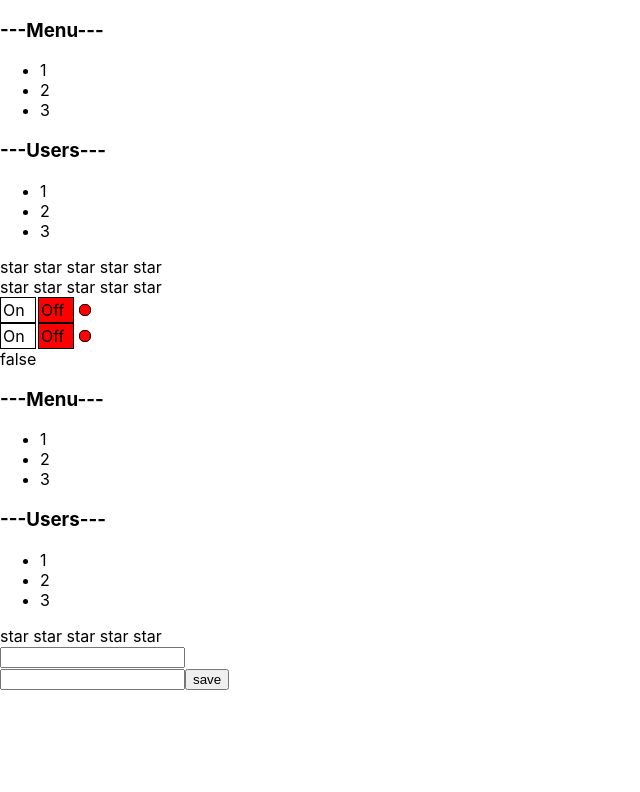
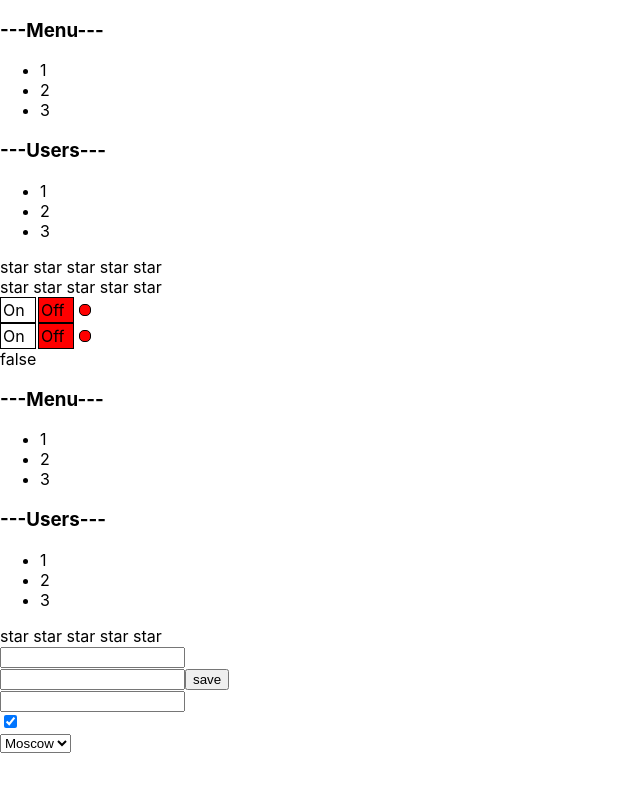
Before and after one commit to YuliyaMartinchuk/ReactVeryDetailed, a React (Create React App) app: page / in a window 1280 px wide. Shown: the top 792 px of the page, without its empty margins (0-640 px from the left). Built offline with nearby package versions, Linux system fonts and the light colour scheme.

Commit message:
add controlled Input, Checkbox, Select

```diff
--- a/src/App.tsx
+++ b/src/App.tsx
@@ -1,8 +1,7 @@
-import React, {useState} from 'react';
+import React, {ChangeEvent, useState} from 'react';
 import './App.css';
 import {Accordion} from "./components/Accordion/Accordion";
 import {Rating, RatingValueType} from "./components/Rating/Rating";
-import {MyOnOff} from "./components/MyOnOff/MyOnOff";
 import {UncontrolledOnOff} from "./components/UncontrolledOnOff/UncontrolledOnOff";
 import {UncontrolledAccordion} from "./components/UncontrolledAccordion/UncontrolledAccordion";
 import {UncontrolledRating} from "./components/UncontrolledRating/UncontrolledRating";
@@ -11,12 +10,31 @@ import {UncontrolledInput} from "./components/UncontrolledInput/UncontrolledInpu
 import {
     UncontrolledInputByButtonPress
 } from "./components/UncontrolledInputByButtonPress/UncontrolledInputByButtonPress";
+import Input from "./components/Input/Input";
+import Checkbox from "./components/Checkbox/Checkbox";
+import Select from "./components/Select/Select";
 
 
 function App() {
     const [ratingValue, setRatingValue] = useState<RatingValueType>(0)
     const [accordionCollapsed, setAccordionCollapsed] = useState<boolean>(false)
     const [switchOn, setSwitchOn] = useState<boolean>(false)
+    const [inputValue, setInputValue]=useState("")
+    const [checkboxValue, setCheckboxValue]=useState(true)
+    const [selectValue, setSelectValue]=useState<string|undefined>("2")
+
+    const onChangeInput = (e:ChangeEvent<HTMLInputElement>) => {
+        setInputValue(e.currentTarget.value)
+    }
+    const onChangeCheckbox = (e:ChangeEvent<HTMLInputElement>) => {
+        setCheckboxValue(e.currentTarget.checked)
+    }
+
+    const onChangeSelect = (e:ChangeEvent<HTMLSelectElement>) => {
+        setSelectValue(e.currentTarget.value)
+    }
+
+
     console.log("App rendering")
     return (
         <div>
@@ -36,6 +54,16 @@ function App() {
             <UncontrolledRating />
             <UncontrolledInput />
             <UncontrolledInputByButtonPress />
+            <Input onChange={onChangeInput}
+                   inputValue={inputValue}
+            />
+            <Checkbox onChange={onChangeCheckbox}
+                      checked={checkboxValue}
+            />
+            <Select onChange={onChangeSelect}
+                    selectValue={selectValue}
+            />
+
         </div>
     );
 }
--- /dev/null
+++ b/src/components/Checkbox/Checkbox.tsx
@@ -0,0 +1,18 @@
+import React, {ChangeEvent} from 'react';
+type PropsType = {
+    onChange:(e:ChangeEvent<HTMLInputElement>) => void
+    checked: boolean
+
+}
+
+const Checkbox = (props:PropsType) => {
+
+
+    return (
+        <div>
+            <input type={"checkbox"} checked={props.checked} onChange={props.onChange}/>
+        </div>
+    );
+};
+
+export default Checkbox;
--- /dev/null
+++ b/src/components/Input/Input.tsx
@@ -0,0 +1,16 @@
+import React, {ChangeEvent} from 'react';
+type PropsType ={
+    onChange: (e:ChangeEvent<HTMLInputElement>)=>void
+    inputValue: string
+}
+
+const Input = (props:PropsType) => {
+
+    return (
+        <div>
+            <input value={props.inputValue} onChange={props.onChange}/>
+        </div>
+    );
+};
+
+export default Input;
--- /dev/null
+++ b/src/components/Select/Select.tsx
@@ -0,0 +1,25 @@
+import React, {ChangeEvent} from 'react';
+
+type PropsType = {
+    onChange:(e:ChangeEvent<HTMLSelectElement>) => void
+    selectValue: string|undefined
+
+}
+
+const Select = (props:PropsType) => {
+
+
+    return (
+        <div>
+            <select value={props.selectValue} onChange={props.onChange}>
+                <option >none</option>
+                <option value={"1"}>Minsk</option>
+                <option value={"2"}>Moscow</option>
+                <option value={"3"}>Kiev</option>
+                <option></option>
+            </select>
+        </div>
+    );
+};
+
+export default Select;
```
